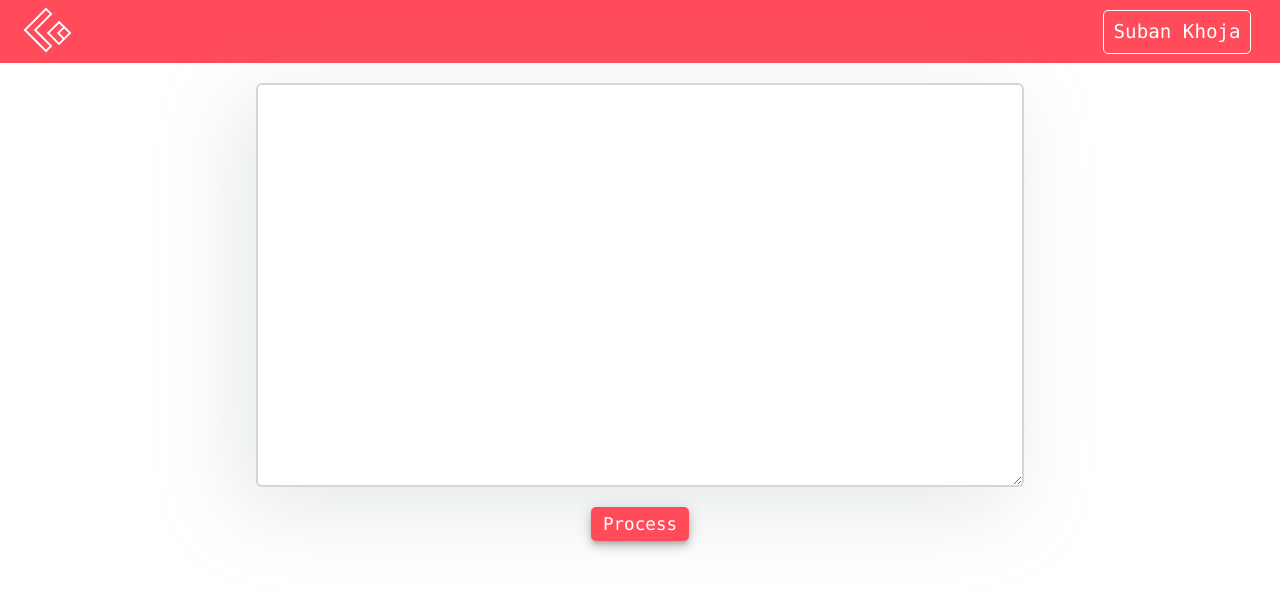
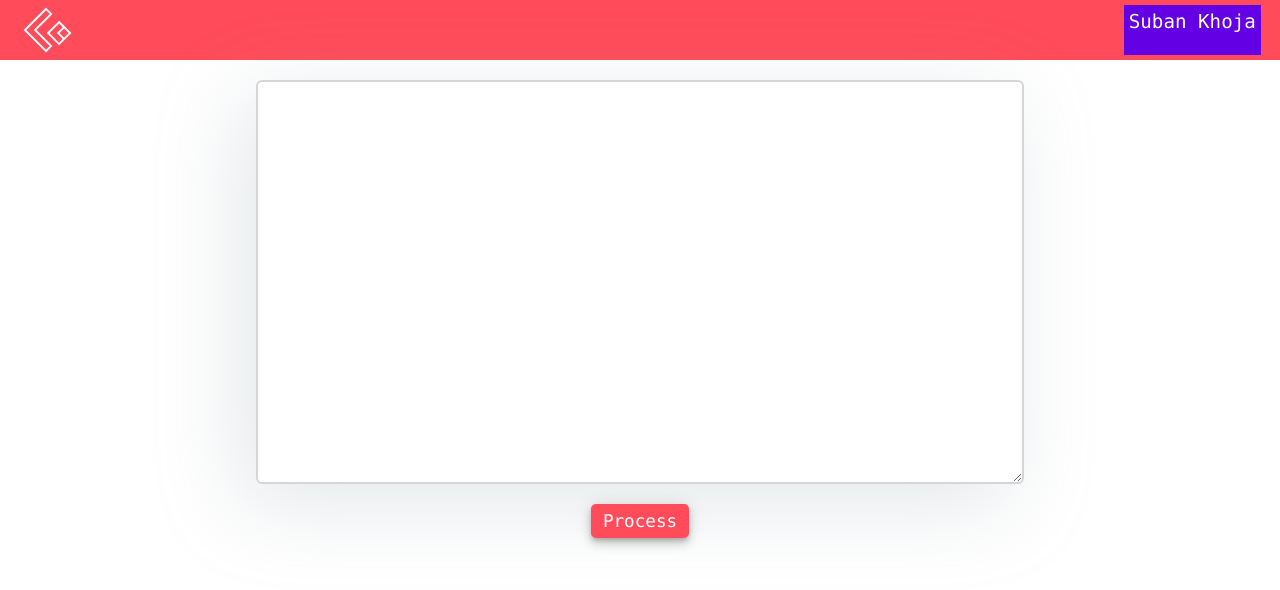
Before and after one commit to suban-khoja-work-ctl/offer-viewer, a plain HTML site: page main.html in a window 1280 px wide. Drawn offline with Linux system fonts and the light colour scheme.

Commit message:
Update style.css

```diff
--- a/style.css
+++ b/style.css
@@ -43,13 +43,12 @@ header > h1:first{
 }
 
 header > span {
-    margin: 0.5em 1.5em;
+    background: var(--secondary-color);
+    margin: 0.25em 1em;
     color: white;
     font-family: consolas;
     font-size: 1.2em;
-    border: 1px solid white;
-    padding: 0.5em;
-    border-radius: 5px;
+    padding: 5px;
 }
 
 
```
